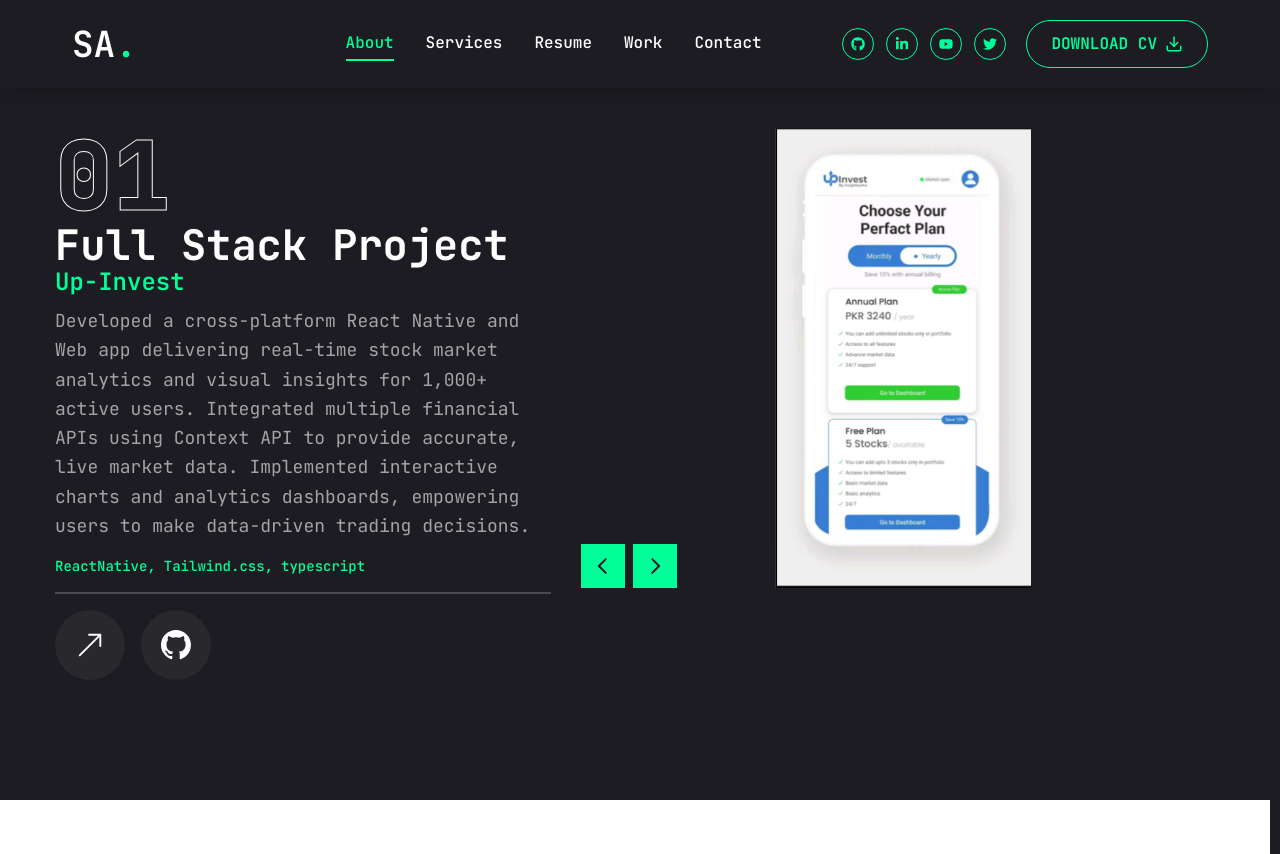
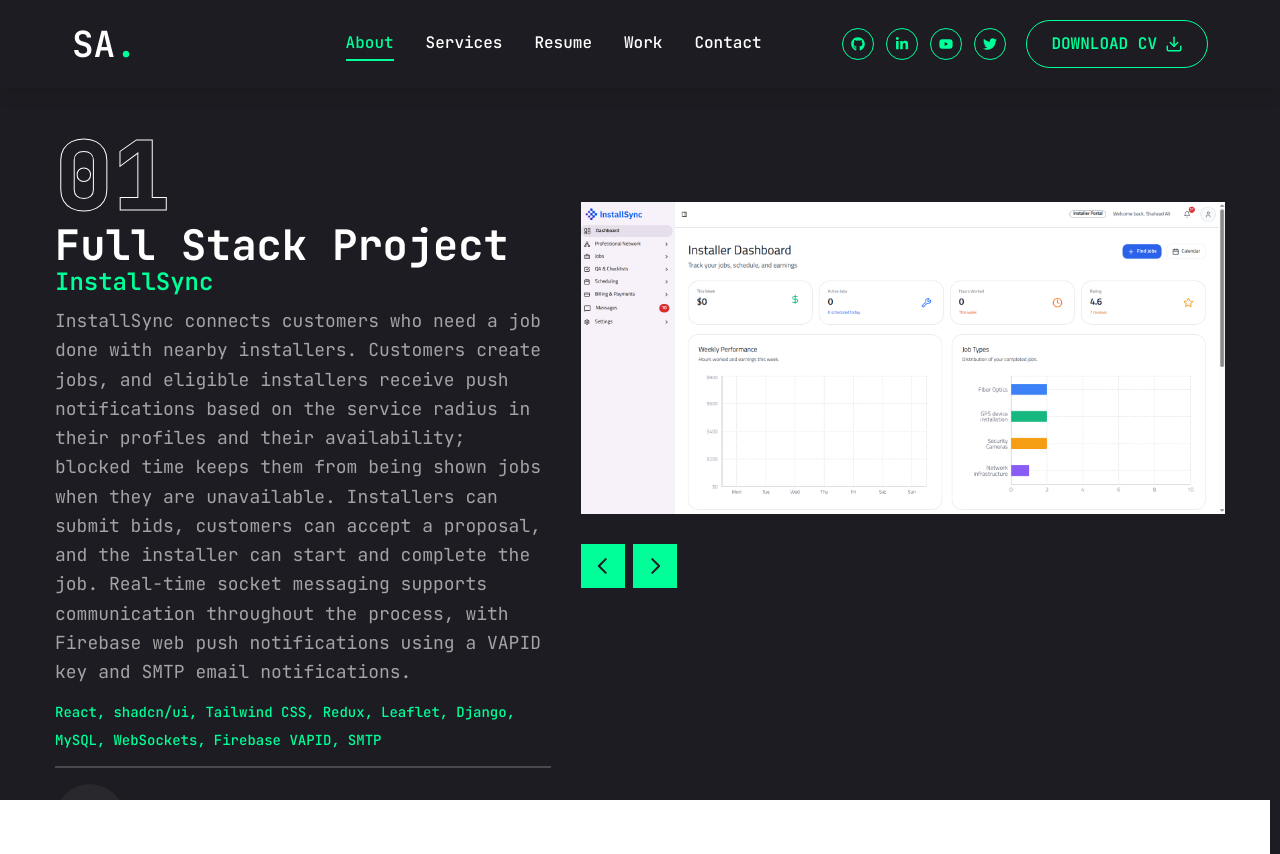
Before and after one commit to shahzad1ali/Portfolio, a Next.js app: page /work in a window 1280 px wide. Before the commit the page ends 800 px from the top, so only its background shows below. Built offline with nearby package versions, Linux system fonts and the light colour scheme.

Commit message:
update projects

```diff
--- a/app/page.jsx
+++ b/app/page.jsx
@@ -55,7 +55,7 @@
               </h1>
 
               <p className="max-w-[500px] mb-9 text-white/80">
-                Mern Stack Developer with 1 year of experience in building scalable Mern-stack applications using MERN. Developed
+                Full Stack Developer with 2 year of experience in building scalable Mern-stack applications using MERN. Developed
                 projects like a real-time mentorship platform, secure LMS. Skilled in RESTful API payment gateways, and real-time features.
                 Passionate about solving complex problems and delivering innovative, user-focused solutions.
               </p>
--- a/app/resume/page.jsx
+++ b/app/resume/page.jsx
@@ -57,7 +57,7 @@
   icon: "/assets/resume/Shahzad.pdf",
   title: "My experience",
   description:
-    "I have 1 year of hands-on experience in delivering creative and efficient solutions.From design to development, I’ve contributed to real-world projects.Im constantly learning and growing with each opportunity.",
+    "I have 2 year of hands-on experience in delivering creative and efficient solutions.From design to development, I’ve contributed to real-world projects.Im constantly learning and growing with each opportunity.",
   items: [
     {
       company: "Tech Solutions Inc.",
--- a/app/work/page.jsx
+++ b/app/work/page.jsx
@@ -1,6 +1,6 @@
 'use client'
 
-import { motion } from "framer-motion";
+import { AnimatePresence, motion } from "framer-motion";
 import React, { useState } from "react";
 import { BsArrowUpRight, BsGithub } from "react-icons/bs";
 import { PiCaretLeftBold, PiCaretRightBold } from "react-icons/pi";
@@ -16,8 +16,46 @@
 import Image from "next/image";
 
 const projects = [
-   {
+  {
     num: "01",
+    category: "Full Stack",
+    title: "InstallSync",
+    description: "InstallSync connects customers who need a job done with nearby installers. Customers create jobs, and eligible installers receive push notifications based on the service radius in their profiles and their availability; blocked time keeps them from being shown jobs when they are unavailable. Installers can submit bids, customers can accept a proposal, and the installer can start and complete the job. Real-time socket messaging supports communication throughout the process, with Firebase web push notifications using a VAPID key and SMTP email notifications.",
+    stack: [
+      { name: "React" },
+      { name: "shadcn/ui" },
+      { name: "Tailwind CSS" },
+      { name: "Redux" },
+      { name: "Leaflet" },
+      { name: "Django" },
+      { name: "MySQL" },
+      { name: "WebSockets" },
+      { name: "Firebase VAPID" },
+      { name: "SMTP" },
+    ],
+    image: "/assets/projects/Installsync.png",
+    live: "https://app.installsync.com/auth/signin",
+    github: "",
+  },
+  {
+    num: "02",
+    category: "Full Stack",
+    title: "Driver Transportation",
+    description: "Built a driver onboarding and transportation management platform where administrators invite drivers by email. Drivers receive an invitation link and complete a 17-step application with their personal and contact details, driver's license and related documents, and signature. Administrators review submitted applications and, after approval, can assign loads to drivers. Brevo handles invitation emails.",
+    stack: [
+      { name: "Next.js" },
+      { name: "shadcn/ui" },
+      { name: "Tailwind CSS" },
+      { name: "Node.js" },
+      { name: "MySQL" },
+      { name: "Brevo" },
+    ],
+    image: "/assets/projects/driver-transportation.png",
+    live: "",
+    github: "",
+  },
+  {
+    num: "03",
     category: "Full Stack",
     title: "Up-Invest",
     description: "Developed a cross-platform React Native and Web app delivering real-time stock market analytics and visual insights for 1,000+ active users. Integrated multiple financial APIs using Context API to provide accurate, live market data. Implemented interactive charts and analytics dashboards, empowering users to make data-driven trading decisions.",
@@ -27,7 +65,7 @@
     github: 'https://github.com',
   },
    {
-    num: "02",
+    num: "04",
     category: "Full Stack",
     title: "E-Learning Website",
     description: "Developed a comprehensive LMS using Next.js and TypeScript with Shadcn for responsive UI.Implemented Google/GitHub login, token-based verification, and OTP-based authentication.Integrated Stripe for paid courses with multi-payment support (cards, PayPal, cash).Built admin dashboards for course creation, video uploads, messaging, reviews, and analytics.",
@@ -37,7 +75,7 @@
     github: 'https://github.com/shahzad1ali/LMS-server',
   },
    {
-    num: "03",
+    num: "05",
     category: "Mobile App",
     title: "Mobile-movie App",
     description: "Developed a React Native app (Expo) with movie browsing, search, and watch functionality.Integrated Google OAuth for secure authentication and personalized access.Featured top-rated movies and ensured newly added titles appear at the top.",
@@ -47,7 +85,7 @@
     github: 'https://github.com/shahzad1ali/Mobile-Movie-App',
   },
   {
-    num: "04",
+    num: "06",
     category: "Frontend",
     title: "Gym and Yoga App",
     description: "Created a React.js + Tailwind CSS Gym app showcasing yoga and workout classes.Used Framer Motion to add dynamic, interactive animations.Delivered a responsive and visually appealing design.",
@@ -57,7 +95,7 @@
     github: 'https://github.com/shahzad1ali/Gym-Project',
   },
   {
-    num: "05",
+    num: "07",
     category: "Frontend",
     title: "MindLeap",
     description: "A MindLeap web application built with React, Vite, and TailwindCSS to display stylish chair products with a clean and responsive UI. It includes smooth animations using Framer Motion, tab-based navigation with React Tabs, and reusable components for a seamless browsing experience.",
@@ -67,7 +105,7 @@
     github: 'https://github.com/shahzad1ali/mindleap-react-app',
   },
   {
-    num: "06",
+    num: "08",
     category: "Frontend",
     title: "ChainCross",
     description: "Developed CrossChain Frontend using React, Vite, and Tailwind CSS for high performance and responsive UI.Built specifically for the Solana ecosystem with features like token launches, vesting, and staking.Focused on security, decentralization, and community trust.",
@@ -77,7 +115,7 @@
     github: 'https://github.com/shahzad1ali/Chain-Cross-App',
   },
    {
-    num: "07",
+    num: "09",
     category: "Frontend",
     title: "AltCabs",
     description: "Developed the user interface of a cab fare comparison app using React Native (Expo) and Tailwind CSS. Designed screens for entering trip details, selecting passengers, and viewing fare quotations. Focused on creating a clean, responsive, and user-friendly mobile experience",
@@ -87,7 +125,7 @@
     github: 'https://github.com/dev-numan/altcabs-app-mirror/',
   },
    {
-    num: "08",
+    num: "10",
     category: "Full Stack",
     title: "E-commerce Website",
     description: "Developed a full-stack e-commerce platform using the MERN stack with product buying and selling features.Integrated Google authentication, multiple payment methods (Stripe, PayPal, cash), and token-based user verification.Enhanced scalability by creating a reusable custom NPM package and managing state with Redux.",
@@ -101,6 +139,14 @@
 export default function Work() {
   const [currentProjectIndex, setCurrentProjectIndex] = useState(0);
   const project = projects[currentProjectIndex];
+  const projectTextVariants = {
+    hidden: { opacity: 0, y: 14 },
+    visible: {
+      opacity: 1,
+      y: 0,
+      transition: { duration: 0.35, ease: "easeOut" },
+    },
+  };
 
   const handlePrevious = () => {
     setCurrentProjectIndex((prev) =>
@@ -137,39 +183,46 @@
       </motion.div>
       <div className="flex flex-col xl:flex-row xl:gap-[30px]">
         {/* Project Details - Left Side */}
-        <div className="w-full xl:w-[50%] xl:h-[460px] flex flex-col xl:justify-between order-2 xl:order-none">
+        <AnimatePresence mode="wait">
+        <motion.div
+          key={project.title}
+          initial="hidden"
+          animate="visible"
+          exit={{ opacity: 0, y: -10, transition: { duration: 0.2 } }}
+          className="w-full xl:w-[50%] xl:h-[460px] flex flex-col xl:justify-between order-2 xl:order-none"
+        >
           {/* outline num */}
-          <div className="text-8xl leading-none font-extrabold text-transparent text-outline">
+          <motion.div variants={projectTextVariants} className="text-8xl leading-none font-extrabold text-transparent text-outline">
             {project.num}
-          </div>
+          </motion.div>
           {/* project category */}
-          <h2 className="text-[42px] font-bold leading-none text-white group-hover:text-accent transition-all duration-500 capitalize">
+          <motion.h2 variants={projectTextVariants} className="text-[42px] font-bold leading-none text-white group-hover:text-accent transition-all duration-500 capitalize">
             {project.category} project
-          </h2>
+          </motion.h2>
           {/* project title */}
-          <h3 className="text-2xl font-semibold text-accent mb-2">
+          <motion.h3 variants={projectTextVariants} className="text-2xl font-semibold text-accent mb-2">
             {project.title}
-          </h3>
+          </motion.h3>
           {/* project description */}
-          <p className="text-white/60 text-lg leading-relaxed">{project.description}</p>
+          <motion.p variants={projectTextVariants} className="text-white/60 text-lg leading-relaxed">{project.description}</motion.p>
 
           {/* stack */}
-          <div className="flex flex-wrap pt-4 pb-4 gap-2">
+          <motion.div variants={projectTextVariants} className="flex flex-wrap pt-4 pb-4 gap-2">
             {project.stack.map((tech, index) => (
               <span key={index} className="text-accent text-sm font-medium">
                 {tech.name}
                 {index < project.stack.length - 1 && ', '}
               </span>
             ))}
-          </div>
+          </motion.div>
 
           {/* border */}
           <div className="border border-white/20 w-full"></div>
 
           {/* buttons */}
-          <div className="flex items-center gap-4 mt-4">
+          <motion.div variants={projectTextVariants} className="flex items-center gap-4 mt-4">
             {/* Live Project button  */}
-            <Link href={project.live}>
+            {project.live && <Link href={project.live} target="_blank" rel="noopener noreferrer">
               <TooltipProvider delayDuration={100}>
                 <Tooltip>
                   <TooltipTrigger className="lg:w-[70px] lg:h-[70px] h-[50px] w-[50px] rounded-full bg-white/5 flex justify-center items-center group hover:bg-white/10 transition-all duration-300">
@@ -180,10 +233,10 @@
                   </TooltipContent>
                 </Tooltip>
               </TooltipProvider>
-            </Link>
+            </Link>}
 
             {/* Github Project button  */}
-            <Link href={project.github}>
+            {project.github && <Link href={project.github} target="_blank" rel="noopener noreferrer">
               <TooltipProvider delayDuration={100}>
                 <Tooltip>
                   <TooltipTrigger className="lg:w-[70px] lg:h-[70px] h-[50px] w-[50px] rounded-full bg-white/5 flex justify-center items-center group hover:bg-white/10 transition-all duration-300">
@@ -194,9 +247,10 @@
                   </TooltipContent>
                 </Tooltip>
               </TooltipProvider>
-            </Link>
-          </div>
-        </div>
+            </Link>}
+          </motion.div>
+        </motion.div>
+        </AnimatePresence>
 
         {/* Fixed Image - Right Side */}
         <div className="w-full xl:w-[65%] relative">
@@ -217,12 +271,16 @@
               {/* Navigation Buttons - Left Bottom of Image */}
               <div className="absolute left-0 bottom-0 flex gap-2 z-20">
                 <button
+                  type="button"
+                  aria-label="Previous project"
                   className="bg-accent hover:bg-accent-hover text-primary text-[22px] w-[44px] h-[44px] flex justify-center items-center transition-all"
                   onClick={handlePrevious}
                 >
                   <PiCaretLeftBold />
                 </button>
                 <button
+                  type="button"
+                  aria-label="Next project"
                   className="bg-accent hover:bg-accent-hover text-primary text-[22px] w-[44px] h-[44px] flex justify-center items-center transition-all"
                   onClick={handleNext}
                 >
```
Also changed, not shown: public/assets/projects/Installsync.png (added), public/assets/projects/driver-transportation.png (added).
